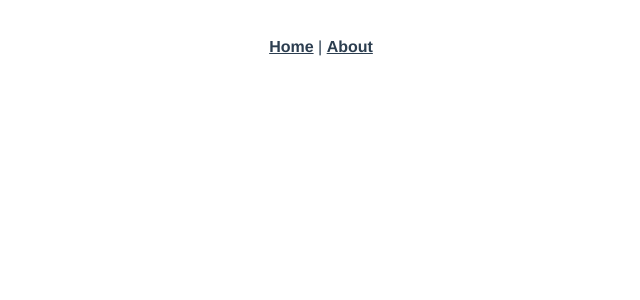
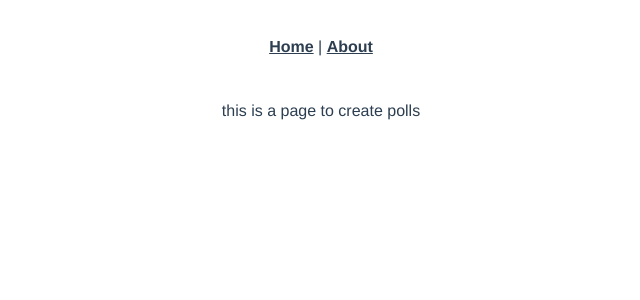
Before and after one commit to ngshoy/surveymon, a Vue app: page /#/CreatePoll in a window 1280 px wide. Shown: the top 300 px of the page, without its empty margins (319-959 px from the left). Built offline with nearby package versions, Linux system fonts and the light colour scheme.

Commit message:
added create poll and view poll page

```diff
--- a/src/router.js
+++ b/src/router.js
@@ -19,5 +19,16 @@ export default new Router({
       // which is lazy-loaded when the route is visited.
       component: () => import(/* webpackChunkName: "about" */ './views/About.vue'),
     },
+    {
+      path: '/CreatePoll',
+      name: 'view poll',
+      component: () => import('./views/CreatePoll.vue'),
+    },
+    {
+      path: '/ViewPoll/:id',
+      name: 'view poll',
+      component: () => import('./views/ViewPoll.vue'),
+      props: true,
+    },
   ],
 });
--- /dev/null
+++ b/src/views/CreatePoll.vue
@@ -0,0 +1,9 @@
+<template>
+    <p>this is a page to create polls</p>
+</template>
+
+<script>
+export default {
+  name: 'create poll',
+};
+</script>
--- /dev/null
+++ b/src/views/ViewPoll.vue
@@ -0,0 +1,12 @@
+<template>
+    <p>this is a page to vote and view on poll #{{id}}</p>
+</template>
+
+<script>
+export default {
+  name: 'view poll',
+  props: {
+    id: String,
+  },
+};
+</script>
```
